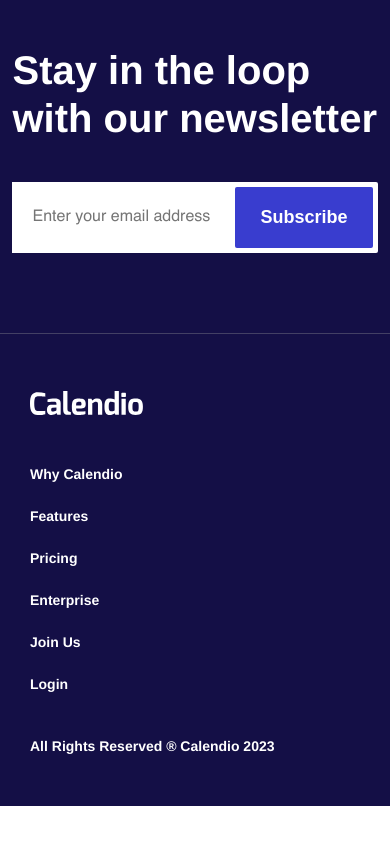
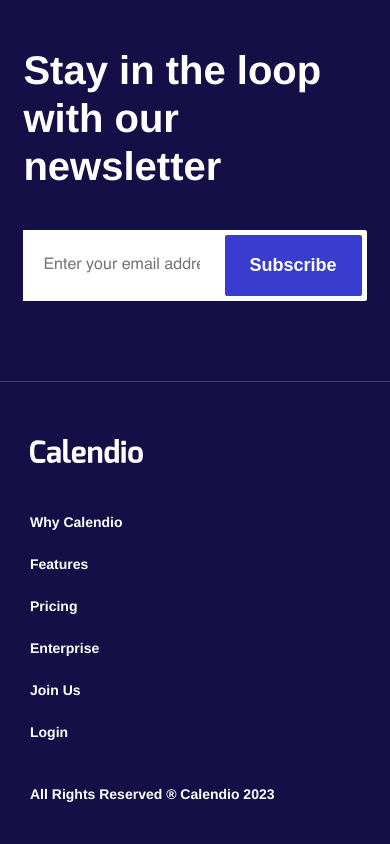
Before and after one commit to bmilcs/interview-test-project, a React (Vite) app: page / in a window 390 px wide. Shown: the part 5575-6419 px from the top of the page. Before the commit the page ends 6381 px from the top, so only its background shows below. Built offline with nearby package versions, Linux system fonts and the light colour scheme.

Commit message:
Fix form from breaking on small screen sizes

```diff
--- a/src/components/Newsletter/Newsletter.css
+++ b/src/components/Newsletter/Newsletter.css
@@ -14,13 +14,14 @@
 
   display: flex;
   justify-content: space-between;
-  flex-grow: 1;
+  flex: 1;
 
   border-radius: var(--border-radius-100);
 }
 
 .newsletter form {
   width: 100%;
+  max-width: 88vw;
   display: flex;
 }
 
@@ -29,7 +30,7 @@
   border: 0;
   padding: 21.5px 20px;
   flex: 1;
-  min-width: 50px;
+  min-width: 20px;
 }
 
 .newsletter input:focus {
```
